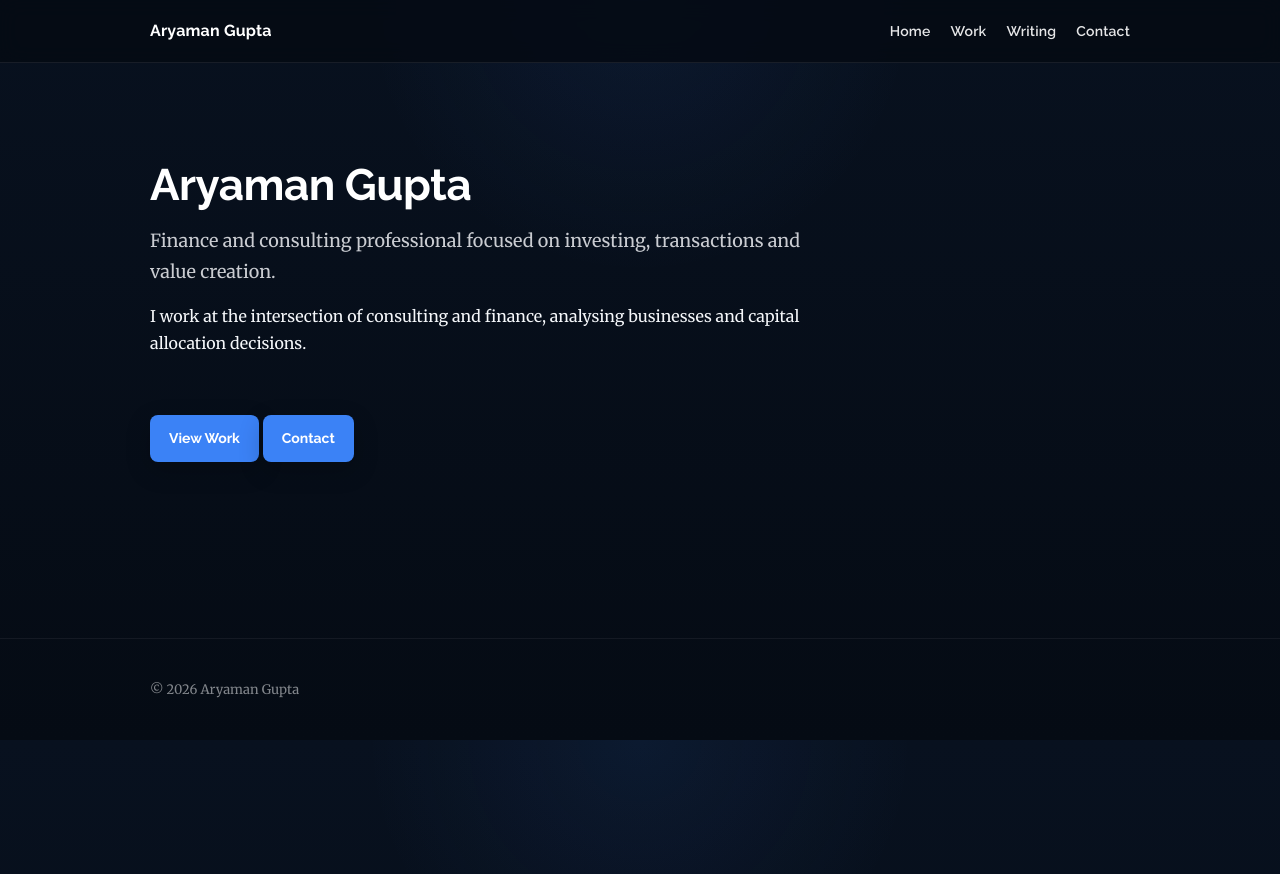
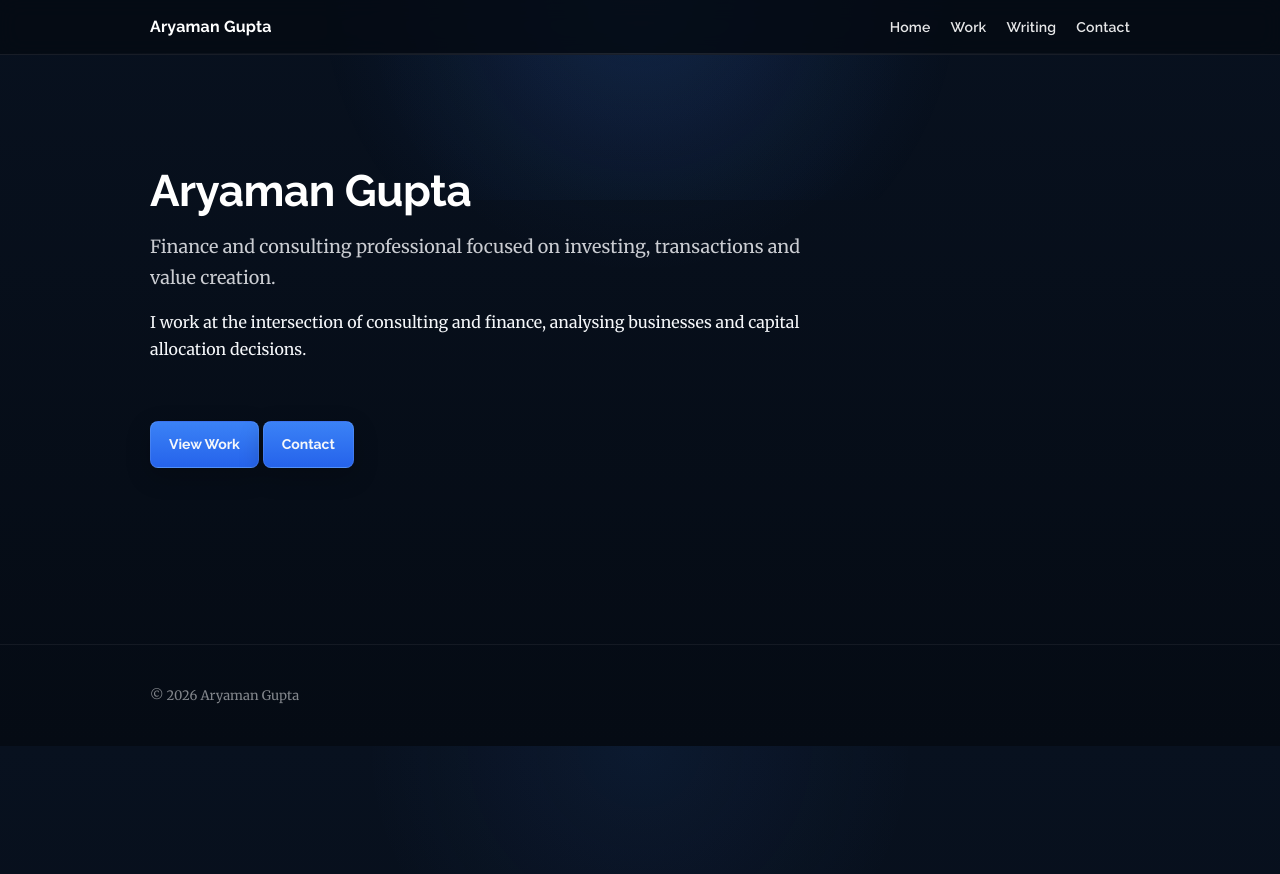
Before and after one commit to kungfumonk29/kungfumonk29.github.io, a Jekyll site: the page built from index.md, in a window 1280 px wide. Shown: the top 874 px of the page. Built offline with Jekyll 4.4.1, drawn with Linux system fonts in a browser that asks for light colours.

Commit message:
Update main.css

```diff
--- a/assets/css/main.css
+++ b/assets/css/main.css
@@ -26,6 +26,7 @@ html{
 }
 
 body{
+  position:relative;
   background:
     radial-gradient(circle at top, rgba(59,130,246,0.08), transparent 28%),
     linear-gradient(180deg, #08111F 0%, #050B14 100%);
@@ -36,9 +37,24 @@ body{
   text-rendering:optimizeLegibility;
 }
 
+body::before{
+  content:"";
+  position:fixed;
+  top:-220px;
+  left:50%;
+  transform:translateX(-50%);
+  width:820px;
+  height:420px;
+  background:radial-gradient(circle, rgba(59,130,246,0.12), transparent 70%);
+  pointer-events:none;
+  z-index:0;
+}
+
 .container{
   width:min(var(--max), calc(100% - 48px));
   margin:0 auto;
+  position:relative;
+  z-index:1;
 }
 
 /* Header */
@@ -53,11 +69,26 @@ body{
   z-index:20;
 }
 
+.site-header::after{
+  content:"";
+  position:absolute;
+  bottom:0;
+  left:0;
+  width:100%;
+  height:1px;
+  background:linear-gradient(
+    to right,
+    transparent,
+    rgba(255,255,255,0.1),
+    transparent
+  );
+}
+
 .header-inner{
   display:flex;
   align-items:center;
   justify-content:space-between;
-  padding:18px 0;
+  padding:14px 0;
 }
 
 .brand{
@@ -98,7 +129,9 @@ body{
 
 /* Layout */
 .content{
-  padding:96px 0 120px 0;
+  padding:110px 0 120px 0;
+  position:relative;
+  z-index:1;
 }
 
 .content p,
@@ -135,22 +168,30 @@ p{
   margin:0 0 16px 0;
 }
 
-a{
-  color:var(--text);
+strong{
+  color:#fff;
 }
 
-a:hover{
+.content a{
+  color:var(--text);
+  text-decoration:none;
+  border-bottom:1px solid rgba(255,255,255,0.12);
+  transition:color 0.2s ease, border-color 0.2s ease;
+}
+
+.content a:hover{
   color:#fff;
+  border-bottom-color:var(--accent);
 }
 
 /* Buttons */
 .button{
   display:inline-block;
-  background:var(--accent);
+  background:linear-gradient(180deg, var(--accent), #2563EB);
   color:#fff;
   padding:11px 18px;
   border-radius:8px;
-  border:1px solid transparent;
+  border:1px solid rgba(255,255,255,0.1);
   text-decoration:none;
   font-family:"Raleway",sans-serif;
   font-weight:700;
@@ -165,9 +206,11 @@ a:hover{
 }
 
 .button:hover{
-  background:var(--accent-hover);
+  background:linear-gradient(180deg, var(--accent-hover), #3B82F6);
   transform:translateY(-1px);
-  box-shadow:0 12px 28px rgba(0,0,0,0.28);
+  box-shadow:
+    0 0 0 1px rgba(59,130,246,0.4),
+    0 12px 28px rgba(0,0,0,0.28);
 }
 
 .button.secondary{
@@ -180,6 +223,7 @@ a:hover{
 .button.secondary:hover{
   background:rgba(255,255,255,0.04);
   border-color:rgba(255,255,255,0.22);
+  box-shadow:none;
 }
 
 /* Lists (Writing + Work items) */
@@ -196,6 +240,7 @@ a:hover{
   text-decoration:none;
   margin-bottom:6px;
   transition:color 0.2s ease;
+  border-bottom:none !important;
 }
 
 .item:hover{
@@ -228,16 +273,18 @@ a:hover{
   padding:22px;
   border-radius:14px;
   background:var(--card);
-  border:1px solid var(--border);
+  border:1px solid rgba(255,255,255,0.06);
   text-decoration:none;
   color:var(--text);
   box-shadow:0 8px 30px rgba(0,0,0,0.18);
+  backdrop-filter:blur(6px);
+  -webkit-backdrop-filter:blur(6px);
 }
 
 .tile:hover{
   background:var(--card-hover);
   border-color:var(--border-strong);
-  transform:translateY(-3px);
+  transform:translateY(-2px);
   box-shadow:0 16px 36px rgba(0,0,0,0.28);
 }
 
@@ -264,6 +311,8 @@ a:hover{
   border:1px solid var(--border);
   border-radius:14px;
   box-shadow:0 8px 30px rgba(0,0,0,0.18);
+  backdrop-filter:blur(6px);
+  -webkit-backdrop-filter:blur(6px);
 }
 
 .subscribe-box h2{
@@ -316,7 +365,12 @@ a:hover{
 /* Dividers */
 .section-divider{
   height:1px;
-  background:rgba(255,255,255,0.08);
+  background:linear-gradient(
+    to right,
+    transparent,
+    rgba(255,255,255,0.12),
+    transparent
+  );
   margin:48px 0;
   max-width:680px;
 }
@@ -324,7 +378,12 @@ a:hover{
 hr{
   border:0;
   height:1px;
-  background:rgba(255,255,255,0.08);
+  background:linear-gradient(
+    to right,
+    transparent,
+    rgba(255,255,255,0.12),
+    transparent
+  );
   margin:40px 0;
   max-width:680px;
 }
```
